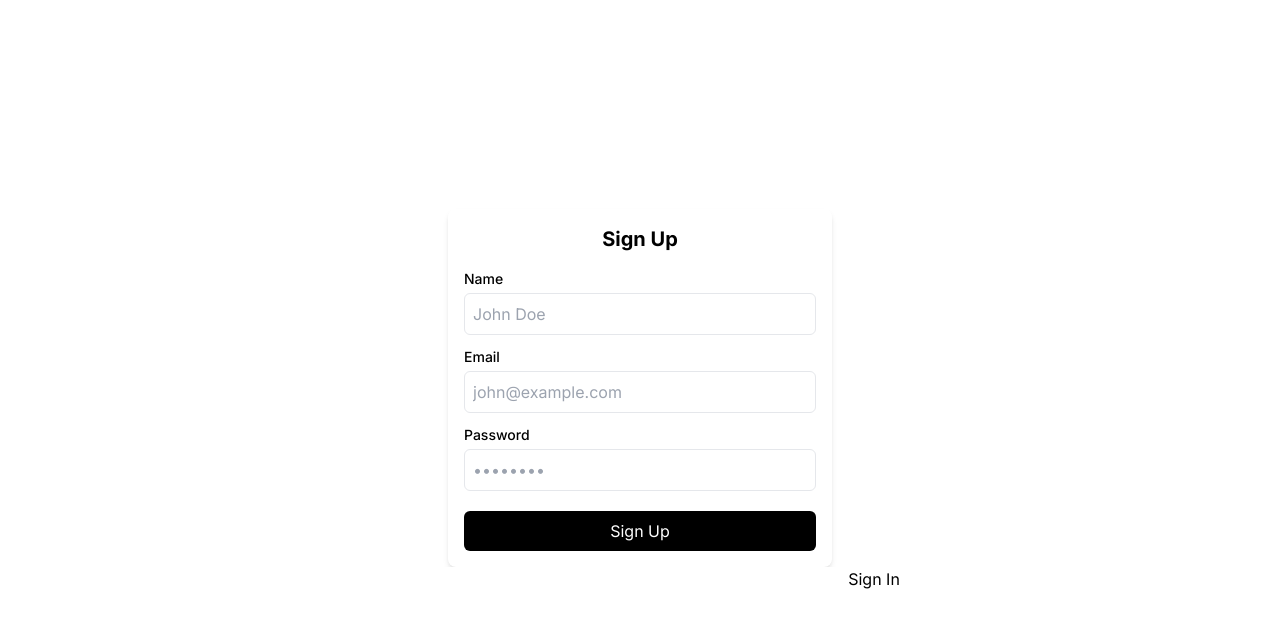
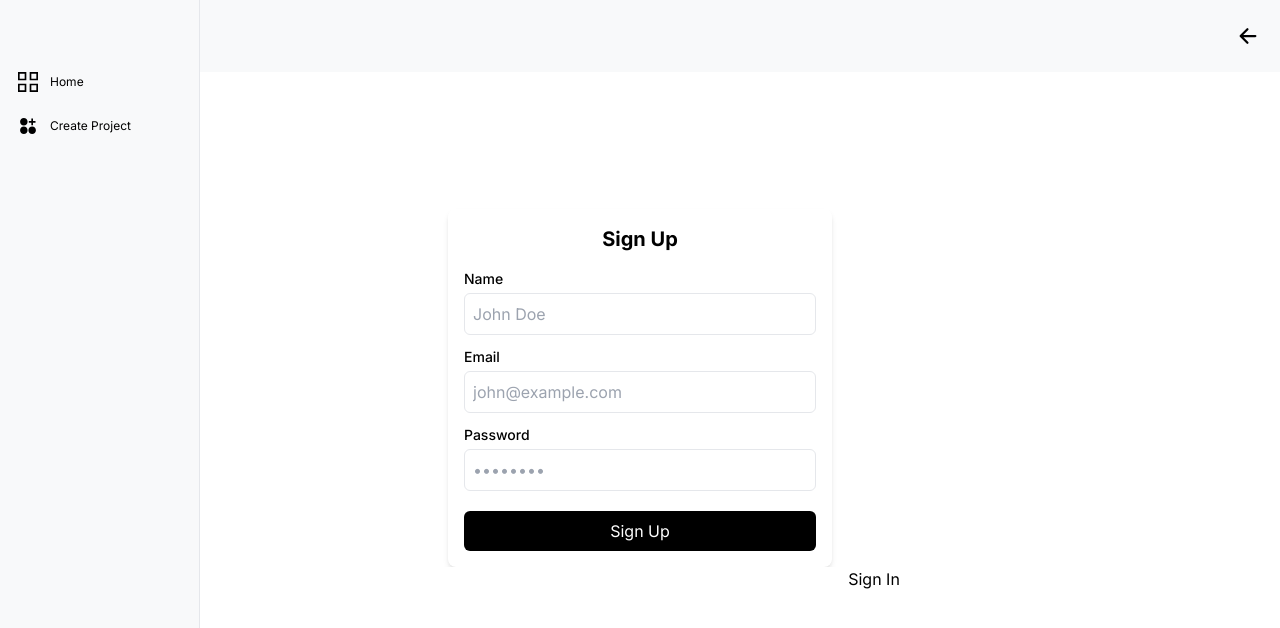
Before and after one commit to raybagas7/FE_ISI_TEST_RAY-SAMUDRA, a Next.js app: page / in a window 1280 px wide. Shown: the top 628 px of the page. Built offline with nearby package versions, Linux system fonts and the light colour scheme.

Commit message:
feat(navigation): add navigation components
    - create mobile and desktop navigation components

```diff
--- a/package.json
+++ b/package.json
@@ -12,6 +12,7 @@
     "@auth/drizzle-adapter": "^1.7.4",
     "bcrypt": "^5.1.1",
     "bcryptjs": "^2.4.3",
+    "classnames": "^2.5.1",
     "clsx": "^2.1.1",
     "drizzle-orm": "^0.39.2",
     "framer-motion": "^12.4.1",
@@ -20,6 +21,8 @@
     "postgres": "^3.4.5",
     "react": "^18",
     "react-dom": "^18",
+    "react-icons": "^5.4.0",
+    "sass": "^1.84.0",
     "zod": "^3.24.1"
   },
   "devDependencies": {
--- a/src/app/home/page.tsx
+++ b/src/app/home/page.tsx
@@ -5,7 +5,11 @@ const Home = async () => {
   const session = await auth();
   console.log(session);
 
-  return <div className="bg-primary">Home</div>;
+  return (
+    <div className="min-h-screen bg-primary pb-8 pt-[72px] md:pl-[200px]">
+      Home
+    </div>
+  );
 };
 
 export default Home;
--- a/src/app/layout.tsx
+++ b/src/app/layout.tsx
@@ -1,12 +1,13 @@
-import type { Metadata } from "next";
-import { Inter } from "next/font/google";
-import "./globals.css";
+import type { Metadata } from 'next';
+import { Inter } from 'next/font/google';
+import './globals.css';
+import MainNavigation from '@/components/navigation/MainNavigation';
 
-const inter = Inter({ subsets: ["latin"] });
+const inter = Inter({ subsets: ['latin'] });
 
 export const metadata: Metadata = {
-  title: "Create Next App",
-  description: "Generated by create next app",
+  title: 'Create Next App',
+  description: 'Generated by create next app',
 };
 
 export default function RootLayout({
@@ -16,7 +17,12 @@ export default function RootLayout({
 }>) {
   return (
     <html lang="en">
-      <body className={inter.className}>{children}</body>
+      <body className={inter.className}>
+        <div>
+          <MainNavigation />
+          {children}
+        </div>
+      </body>
     </html>
   );
 }
--- /dev/null
+++ b/src/app/project/create/page.tsx
@@ -0,0 +1,7 @@
+import React from 'react';
+
+const CreateProject = () => {
+  return <div>CreateProject</div>;
+};
+
+export default CreateProject;
--- /dev/null
+++ b/src/components/navigation/ListNavigation/ListNavigation.module.scss
@@ -0,0 +1,11 @@
+.linkContainer {
+  @apply flex cursor-pointer items-center gap-3 rounded-lg text-[12px] font-normal leading-5 transition-colors;
+}
+
+.unactiveList {
+  @apply hover:text-gray-500;
+}
+
+.activeList {
+  @apply font-[600];
+}
--- /dev/null
+++ b/src/components/navigation/ListNavigation/ListNavigation.tsx
@@ -0,0 +1,45 @@
+import React from 'react';
+import style from './ListNavigation.module.scss';
+import Link from 'next/link';
+import classNames from 'classnames';
+
+interface Props {
+  name: string;
+  icon?: React.ReactNode;
+  isActive?: boolean;
+  to: string;
+  onClick?: React.MouseEventHandler<HTMLAnchorElement>;
+}
+
+const ListNavigation = ({
+  name,
+  icon,
+  isActive,
+  to,
+  onClick,
+}: Props): React.ReactNode => {
+  const linkContainerClasses = classNames(style.linkContainer, {
+    [style.unactiveList]: !isActive,
+    [style.activeList]: isActive,
+  });
+  return (
+    <li className="relative flex pl-[15px]">
+      {isActive && (
+        <div
+          data-testid="active-list"
+          className="absolute left-0 h-full w-[3px] rounded-r-[10px]"
+        />
+      )}
+      <Link
+        onClick={onClick && onClick}
+        className={`${linkContainerClasses}`}
+        href={to}
+      >
+        <div className="text-xl">{icon}</div>
+        <p className="">{name}</p>
+      </Link>
+    </li>
+  );
+};
+
+export default ListNavigation;
--- /dev/null
+++ b/src/components/navigation/MainNavigation.tsx
@@ -0,0 +1,49 @@
+'use client';
+import React, { useState } from 'react';
+import ListNavigation from './ListNavigation/ListNavigation';
+import MobileSideBar from './MobileSideBar';
+import { GrProjects } from 'react-icons/gr';
+import { RiApps2AddFill } from 'react-icons/ri';
+import { usePathname } from 'next/navigation';
+import path from 'path';
+
+const MainNavigation = (): React.ReactNode => {
+  const pathname = usePathname();
+  console.log(pathname);
+
+  return (
+    <>
+      <MobileSideBar />
+      <div
+        className={`fixed left-0 top-0 z-20 hidden h-[100vh] flex-col justify-between md:block`}
+      >
+        <div
+          onClick={(e) => e.stopPropagation()}
+          id="aside-navigation"
+          className={`relative h-full w-[200px] border-r-[1px] border-border bg-primary px-[3px] pt-[48px]`}
+        >
+          <div className="relative">
+            <nav className="mt-[24px]">
+              <ul className=" space-y-[24px]">
+                <ListNavigation
+                  name="Home"
+                  to="/home"
+                  icon={<GrProjects />}
+                  isActive={pathname === '/home'}
+                />
+                <ListNavigation
+                  name="Create Project"
+                  to="/project/create"
+                  icon={<RiApps2AddFill />}
+                  isActive={pathname === '/project/create'}
+                />
+              </ul>
+            </nav>
+          </div>
+        </div>
+      </div>
+    </>
+  );
+};
+
+export default MainNavigation;
--- /dev/null
+++ b/src/components/navigation/MobileNavigation.tsx
@@ -0,0 +1,42 @@
+'use client';
+import React from 'react';
+import Link from 'next/link';
+import { usePathname } from 'next/navigation';
+import { IoArrowBack } from 'react-icons/io5';
+import { GiHamburgerMenu } from 'react-icons/gi';
+
+interface Props {
+  toggleAside: () => void;
+}
+
+const MobileNavigation = ({ toggleAside }: Props): React.ReactNode => {
+  const pathname = usePathname();
+
+  return (
+    <div
+      className={`fixed top-0 z-10 flex h-[72px] w-full items-center justify-between bg-primary px-5
+        ${
+          pathname === '/'
+            ? 'md:justify-end'
+            : 'md:justify-between md:pl-[232px]'
+        }
+    `}
+    >
+      <GiHamburgerMenu
+        className="size-6 cursor-pointer md:hidden"
+        onClick={toggleAside}
+      />
+
+      {pathname !== '/home' && (
+        <Link
+          href={'/home'}
+          className="hidden md:flex md:items-center md:justify-center "
+        >
+          <IoArrowBack className="size-6" onClick={toggleAside} />
+        </Link>
+      )}
+    </div>
+  );
+};
+
+export default MobileNavigation;
--- /dev/null
+++ b/src/components/navigation/MobileSideBar.tsx
@@ -0,0 +1,103 @@
+'use client';
+import React, { useEffect, useState } from 'react';
+import MobileNavigation from './MobileNavigation';
+import ListNavigation from './ListNavigation/ListNavigation';
+import { motion, useAnimationControls } from 'framer-motion';
+import { GrProjects } from 'react-icons/gr';
+import { RiApps2AddFill } from 'react-icons/ri';
+import { usePathname } from 'next/navigation';
+
+const MobileSideBar = (): React.ReactNode => {
+  const pathname = usePathname();
+  const [asideHide, setAsideHide] = useState<boolean | undefined>();
+  const onChangeNav = async () => {
+    setAsideHide(!asideHide);
+  };
+
+  const toggleAside = () => {
+    setAsideHide((prev) => !prev);
+  };
+
+  const containerVariants = {
+    close: {
+      opacity: 0,
+      transitionEnd: {
+        display: 'none',
+      },
+    },
+    open: {
+      opacity: 1,
+      display: 'block',
+    },
+  };
+
+  const sideBar = {
+    close: {
+      x: '-300%',
+    },
+    open: {
+      x: '0%',
+    },
+  };
+
+  const containerAnimationControls = useAnimationControls();
+
+  useEffect(() => {
+    if (asideHide) {
+      containerAnimationControls.start('open');
+    } else {
+      containerAnimationControls.start('close');
+    }
+  }, [asideHide]);
+
+  return (
+    <>
+      <MobileNavigation toggleAside={toggleAside} />
+      <motion.div
+        variants={containerVariants}
+        animate={containerAnimationControls}
+        initial="close"
+        data-testid="aside-backdrop"
+        onClick={toggleAside}
+        className={`fixed left-0 top-0 z-20 hidden h-[100vh] w-[100vw] flex-col justify-between bg-black/20 md:block md:w-[200px]
+      md:animate-none
+      `}
+      >
+        <motion.div
+          variants={sideBar}
+          transition={{ type: 'just' }}
+          animate={containerAnimationControls}
+          initial="close"
+          onClick={(e) => e.stopPropagation()}
+          id="aside-navigation"
+          className={`relative h-full w-[200px] border-r-[1px] border-border bg-primary px-[3px] pt-[48px] md:block md:animate-none
+
+          `}
+        >
+          <div className="relative">
+            <nav className="mt-[24px]">
+              <ul className=" space-y-[24px]">
+                <ListNavigation
+                  name="Home"
+                  to="/"
+                  icon={<GrProjects />}
+                  onClick={() => onChangeNav()}
+                  isActive={pathname === '/home'}
+                />
+                <ListNavigation
+                  name="Create Project"
+                  to="/project/create"
+                  onClick={() => onChangeNav()}
+                  icon={<RiApps2AddFill />}
+                  isActive={pathname === '/project/create'}
+                />
+              </ul>
+            </nav>
+          </div>
+        </motion.div>
+      </motion.div>
+    </>
+  );
+};
+
+export default MobileSideBar;
```
Also changed, not shown: 1 other file (tests, documents, lock files or other folders).
